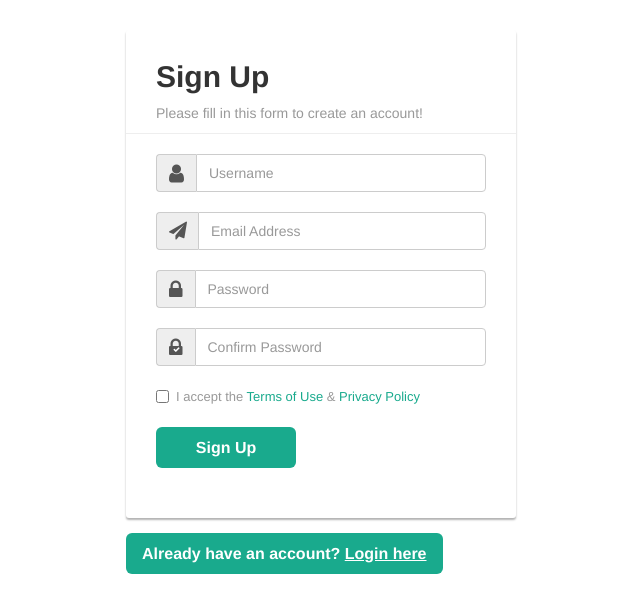
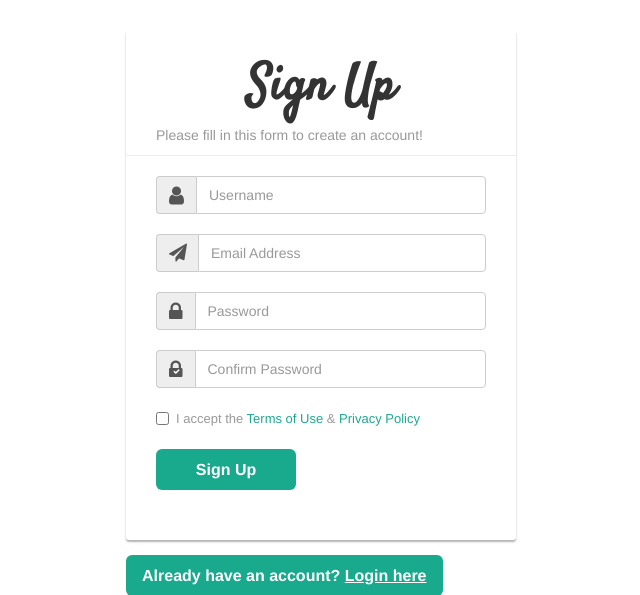
Before and after one commit to marysinaida/-Instagram, a Django app: page /gram/ in a window 1280 px wide. Shown: the top 595 px of the page, without its empty margins (319-959 px from the left). Run offline with Django 3.2, Linux system fonts and the light colour scheme; some libraries are stand-ins or nearby versions.

Commit message:
add display component

```diff
--- a/gram/static/css/main.css
+++ b/gram/static/css/main.css
@@ -1,7 +1,14 @@
+@import url("https://fonts.googleapis.com/css?family=Satisfy&display=swap");
 .body {
     color: #fff;
     background: #19aa8d;
     font-family: 'Roboto', sans-serif;
+}
+.signup-form h2{
+    font-family: 'Satisfy', cursive;
+    font-weight: bolder;
+    text-align: center;
+    font-size: 50px;
 }
 .form-control, .form-control:focus, .input-group-addon {
     border-color: #e1e1e1;
@@ -111,6 +118,7 @@
 #form{
     display: flex;
     margin-top: 5%;
+    align-content: center;
 }
 .image{
 margin-left: 5%;
```
